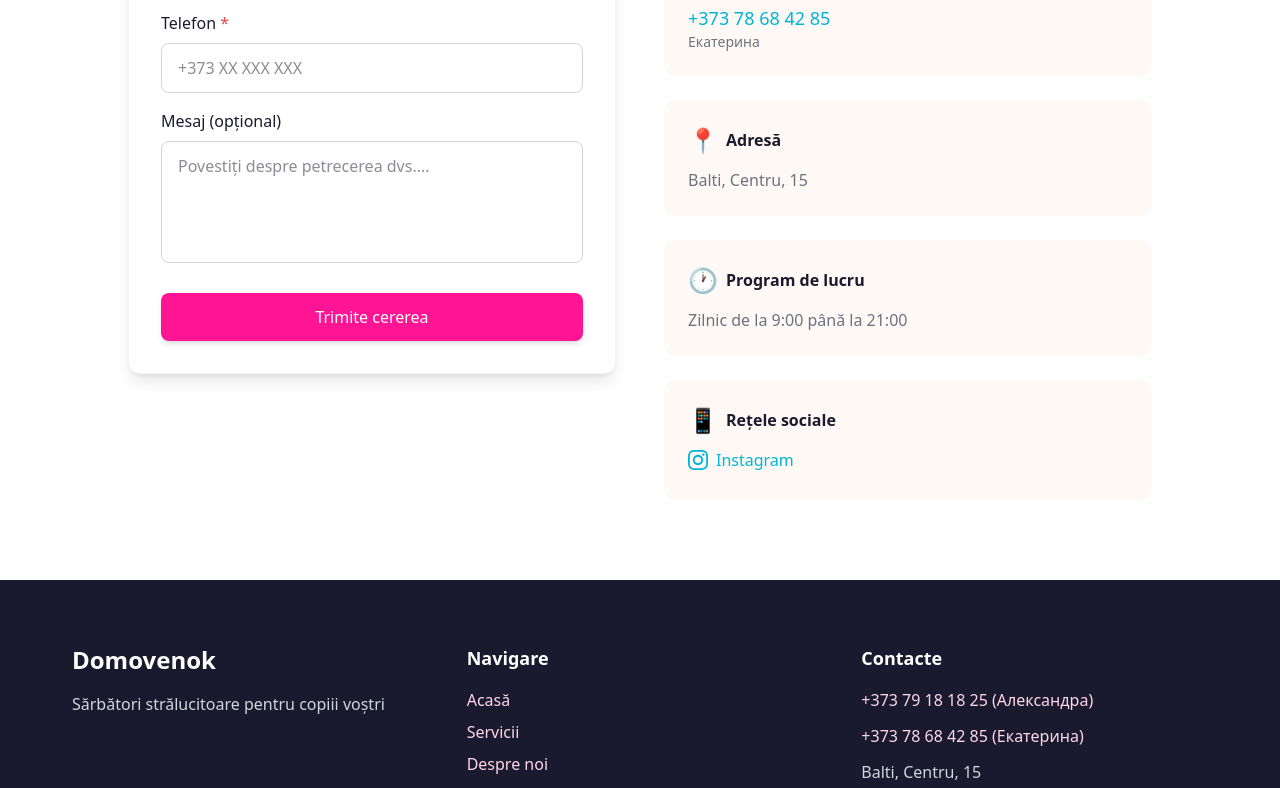
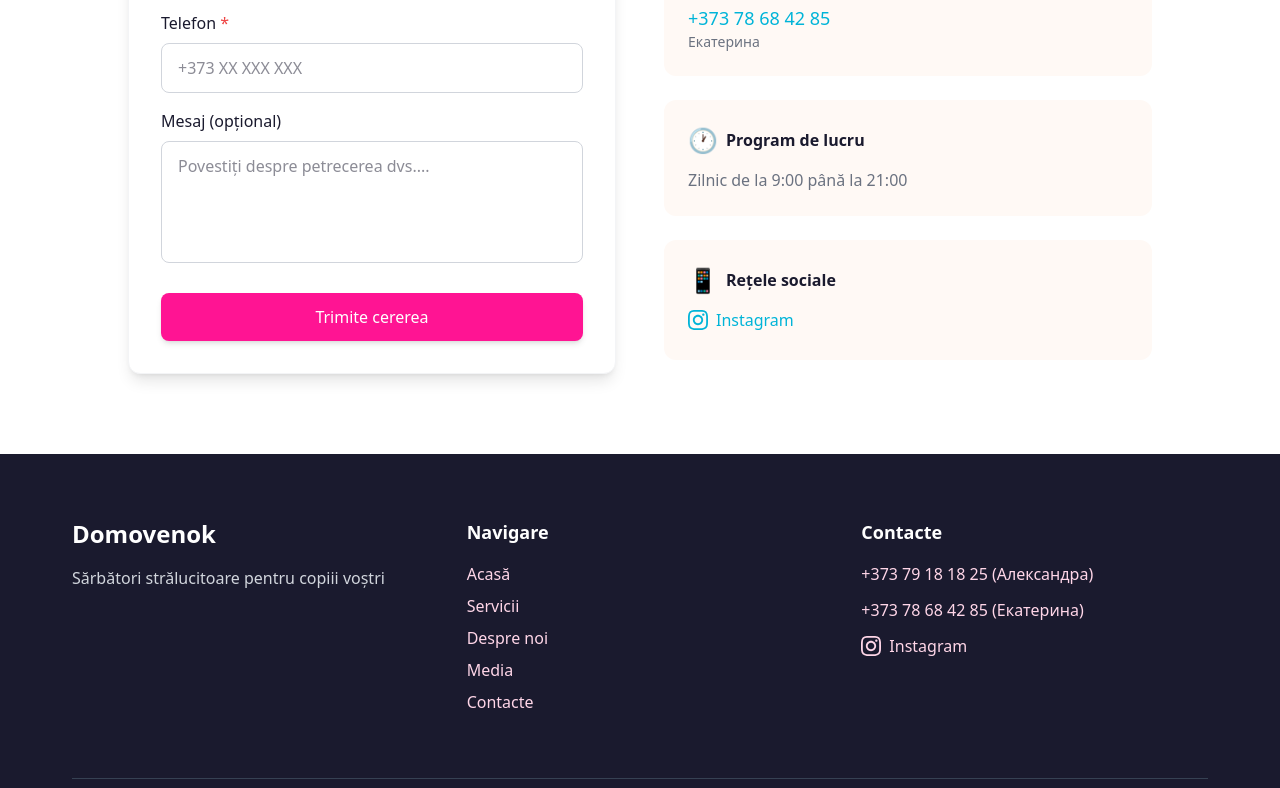
Before and after one commit to rocolusso/celebrate-agency, a Next.js app: page /ro/contact in a window 1280 px wide. Shown: the part 620-1408 px from the top of the page. Built offline with nearby package versions, Linux system fonts and the light colour scheme; no server answers.

Commit message:
removed company address

```diff
--- a/src/app/[locale]/contact/page.tsx
+++ b/src/app/[locale]/contact/page.tsx
@@ -77,13 +77,13 @@ export default async function ContactPage({ params }: ContactPageProps) {
                   </div>
                 </div>
 
-                <div className="bg-[var(--color-cream)] rounded-xl p-6">
-                  <h3 className="font-bold text-[var(--color-navy)] mb-3 flex items-center gap-2">
-                    <span className="text-2xl">📍</span>
-                    {dict.page.address}
-                  </h3>
-                  <p className="text-[var(--color-gray)]">{contactData.address.full}</p>
-                </div>
+                {/*<div className="bg-[var(--color-cream)] rounded-xl p-6">*/}
+                {/*  <h3 className="font-bold text-[var(--color-navy)] mb-3 flex items-center gap-2">*/}
+                {/*    <span className="text-2xl">📍</span>*/}
+                {/*    {dict.page.address}*/}
+                {/*  </h3>*/}
+                {/*  <p className="text-[var(--color-gray)]">{contactData.address.full}</p>*/}
+                {/*</div>*/}
 
                 <div className="bg-[var(--color-cream)] rounded-xl p-6">
                   <h3 className="font-bold text-[var(--color-navy)] mb-3 flex items-center gap-2">
--- a/src/components/layout/Footer.tsx
+++ b/src/components/layout/Footer.tsx
@@ -58,7 +58,7 @@ export default function Footer({ locale, dict }: FooterProps) {
                     </a>
                   </li>
                 ))}
-                <li className="text-gray-300">{contactData.address.full}</li>
+                {/*<li className="text-gray-300">{contactData.address.full}</li>*/}
                 <li>
                   <a
                     href={contactData.social.instagram}
```
